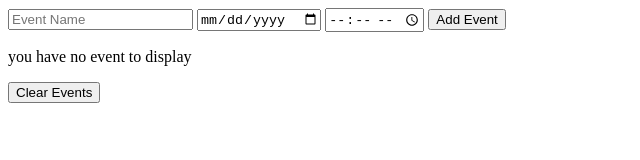
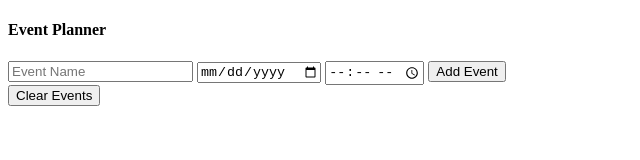
Before and after one commit to adeoyevictor/Event-Planner, a plain HTML site: page main.html in a window 1280 px wide. Shown: the whole page, without its empty margins (0-640 px from the left). Drawn offline with Linux system fonts and the light colour scheme.

Commit message:
worked on form

```diff
--- a/main.html
+++ b/main.html
@@ -7,23 +7,24 @@
     <title>Event Planner</title>
   </head>
   <body>
+    <div>
       <form class="event-form">
-      <input
-        type="text"
-        name="eventName"
-        id="eventName"
-        placeholder="Event Name"
-        required
-      />
-      <input type="date" name="eventDate" id="eventDate" required />
-      <input type="time" name="eventTime" id="eventTime" required />
+        <p class="alert"></p>
+        <h4>Event Planner</h4>
+        <input type="text" id="eventName" placeholder="Event Name" required />
+        <input type="date" id="eventDate" required />
+        <input type="time" id="eventTime" required />
         <button type="submit" id="submit">Add Event</button>
       </form>
       <div class="event-list-container">
-     <div class="event-list"></div>
-     <p>you have no event to display</p>
+        <div class="event-list">
+
+        </div>
+
         <button>Clear Events</button>
       </div>
+    </div>
+
     <script src="./Js/main.js"></script>
   </body>
 </html>
```
Lines whose indentation alone changed are shown as unchanged.
